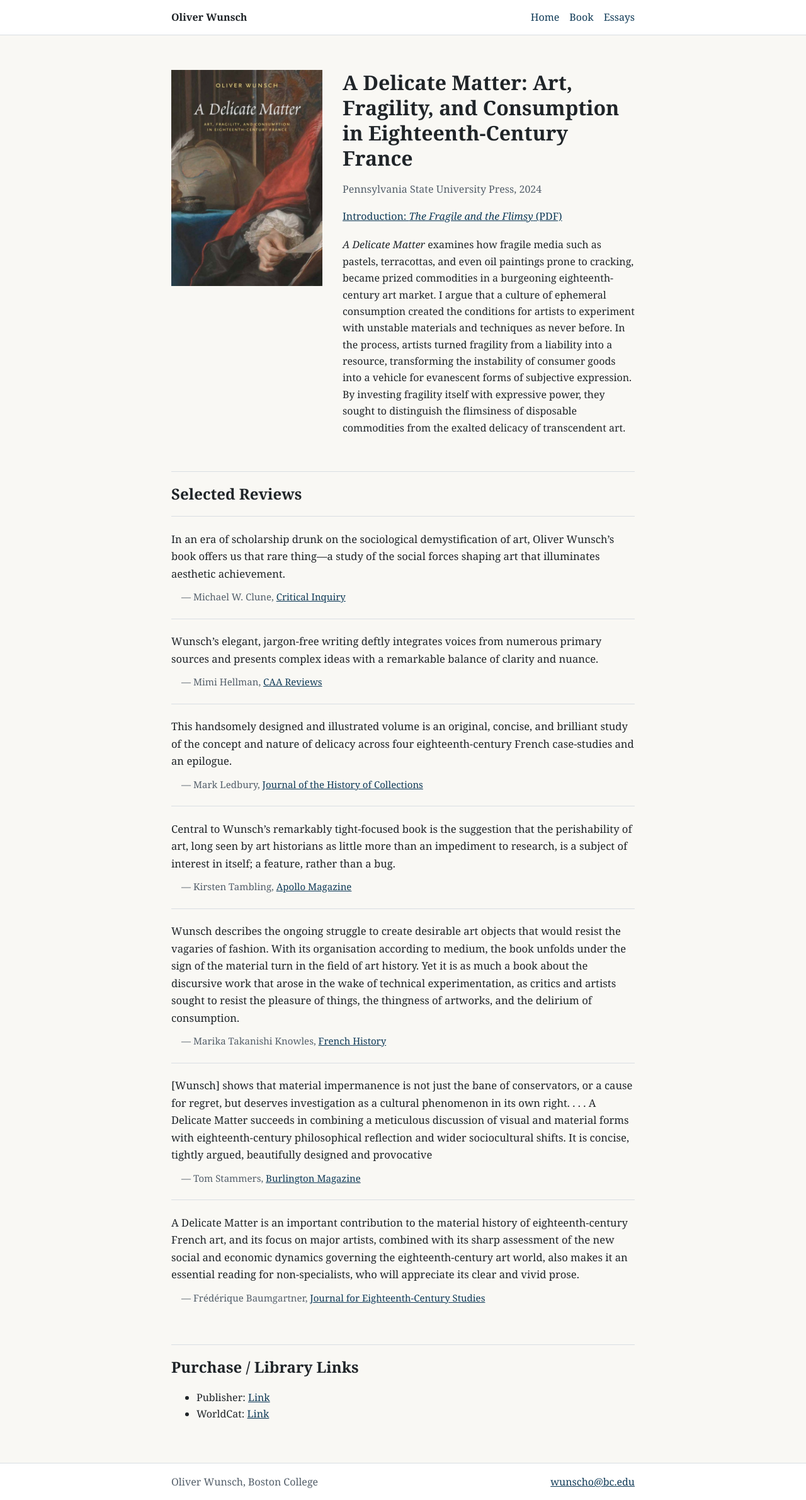
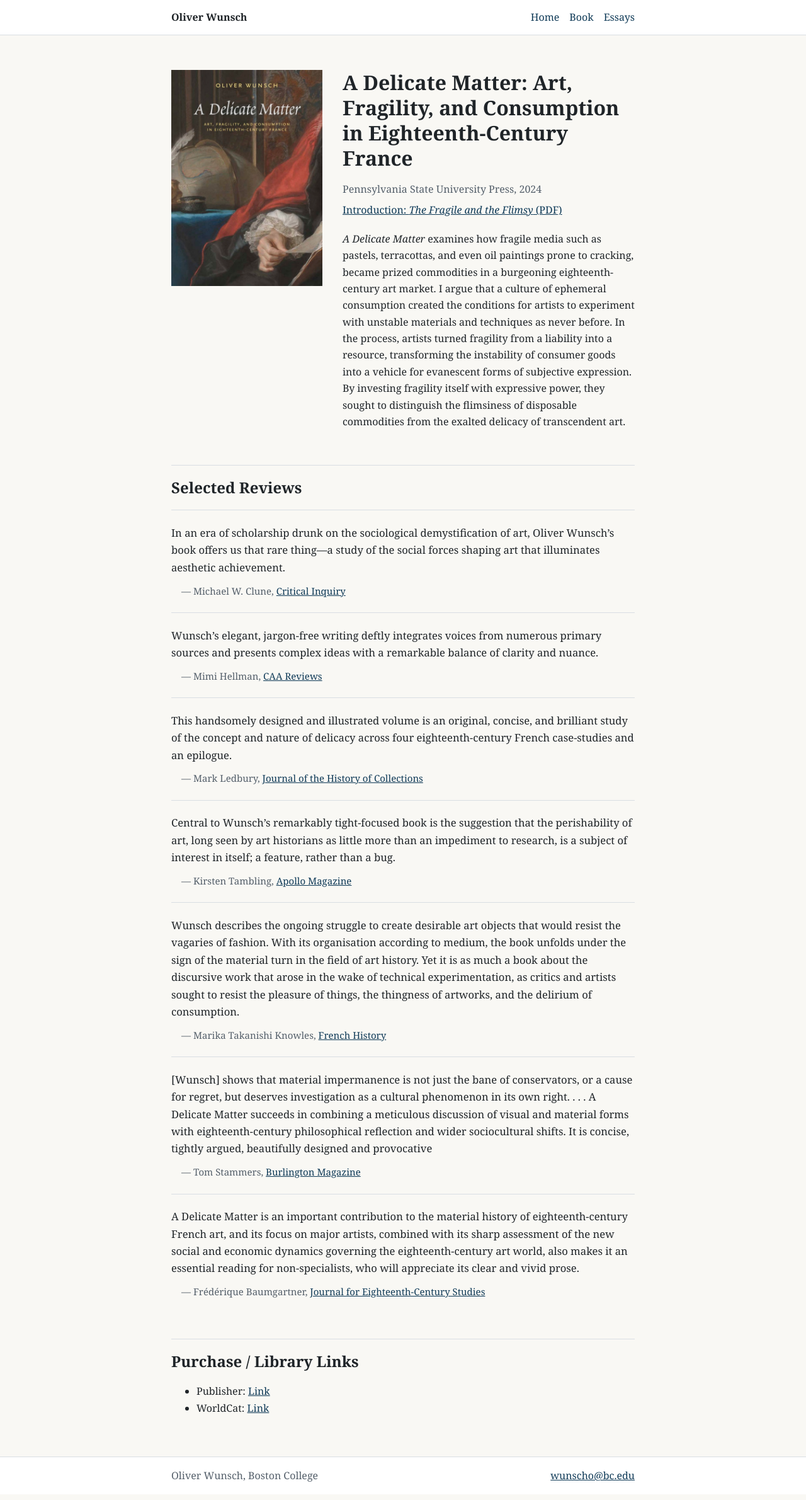
Before and after one commit to owunsch/owunsch.github.io, a Jekyll site: the page built from book.md, in a window 1280 px wide. Shown: the whole page at 63% size. Built offline with Jekyll 4.4.1, drawn with Linux system fonts in a browser that asks for light colours.

Commit message:
Update main.css

```diff
--- a/assets/css/main.css
+++ b/assets/css/main.css
@@ -138,8 +138,12 @@ h1 {
   margin-bottom: 0;
 }
 
+.book-meta .book-publine {
+  margin: 0 0 0.4rem 0;  /* no top, small bottom */
+}
+
 .book-meta p.book-intro-link {
-  margin: 0.4rem 0 1.2rem 0;
+  margin: 0.1rem 0 1.2rem 0;
 }
 
 .book-description p:first-child {
```
